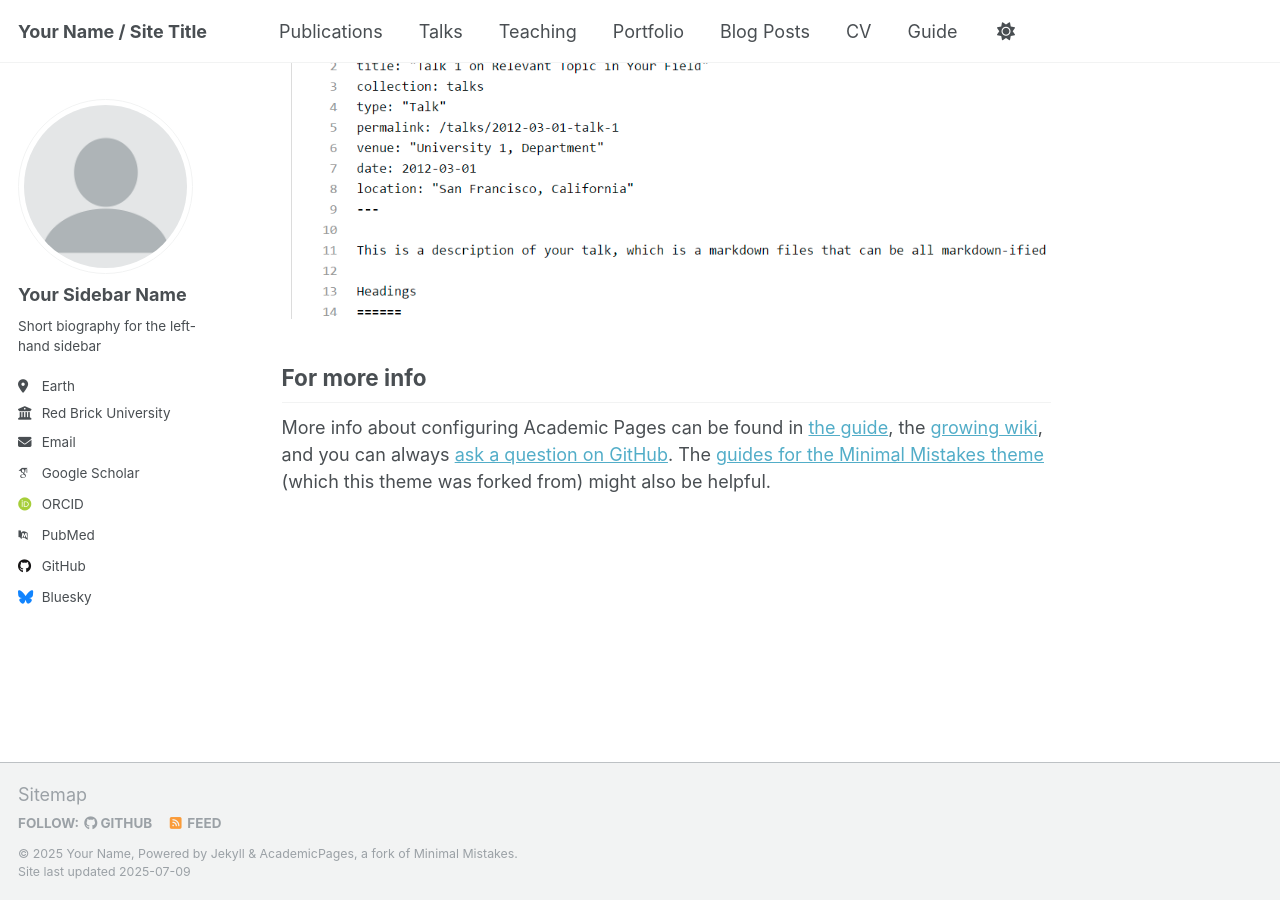
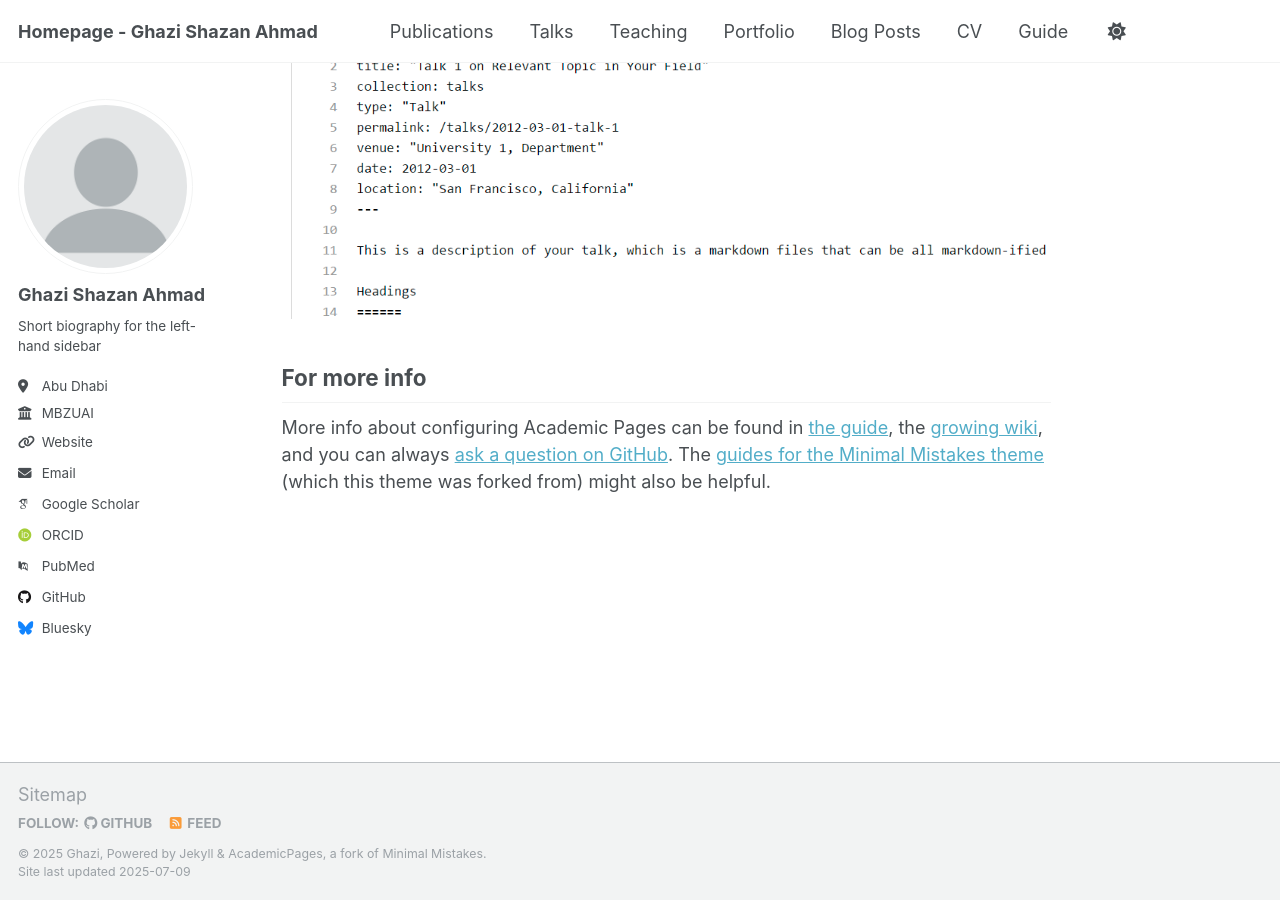
Before and after one commit to khufia/khufia.github.io, a Jekyll site: the page built from _pages/about.md, in a window 1280 px wide and 900 px high, scrolled down 2586 px. Built offline with Jekyll 4.4.1, drawn with Linux system fonts in a browser that asks for light colours; some web fonts are replaced; a script that is not in the unit is left out.

Commit message:
Update _config.yml

```diff
--- a/_config.yml
+++ b/_config.yml
@@ -9,13 +9,13 @@
 # Basic Site Settings
 locale                   : "en-US"
 site_theme               : "default"
-title                    : "Your Name / Site Title"
+title                    : "Homepage - Ghazi Shazan Ahmad"
 title_separator          : "-"
-name                     : &name "Your Name"
-description              : &description "personal description"
-url                      : https://academicpages.github.io # the base hostname & protocol for your site e.g. "https://[your GitHub username].github.io" or if you already have some other page hosted on Github then use "https://[your GitHub username].github.io/[Your Repo Name]"
+name                     : &name "Ghazi"
+description              : &description "Masters Student"
+url                      : https://khufia.github.io # the base hostname & protocol for your site e.g. "https://[your GitHub username].github.io" or if you already have some other page hosted on Github then use "https://[your GitHub username].github.io/[Your Repo Name]"
 baseurl                  : "" # the subpath of your site, e.g. "/blog"
-repository               : "academicpages/academicpages.github.io"
+repository               : "khufia/khufia.github.io"
 
 # Site Author - The following control what appear as part of the author content on the side bar.
 #               If a field is blank the icon and link will not appear, otherwise it will be shown.
@@ -23,22 +23,22 @@ repository               : "academicpages/academicpages.github.io"
 author:
   # Biographic information
   avatar           : "profile.png"
-  name             : "Your Sidebar Name"
+  name             : "Ghazi Shazan Ahmad"
   pronouns         : # example: "she/her"
   bio              : "Short biography for the left-hand sidebar"
-  location         : "Earth"
-  employer         : "Red Brick University"
-  uri              : # URL
-  email            : "none@example.org"
+  location         : "Abu Dhabi"
+  employer         : "MBZUAI"
+  uri              : "khufia.github.io"
+  email            : "ghazi.ahmad@mbzuai.ac.ae"
 
   # Academic websites
   academia         : # URL
   arxiv            : # URL - Update with the correct link to your profile
-  googlescholar    : "https://scholar.google.com/citations?user=PS_CX0AAAAAJ"
+  googlescholar    : "https://scholar.google.com/citations?user=qxmI8TkAAAAJ&hl=en"
   impactstory      : # URL
-  orcid            : "http://orcid.org/yourorcidurl"
+  orcid            : ""
   semantic         : # URL
-  pubmed           : "https://www.ncbi.nlm.nih.gov/pubmed/?term=john+snow"
+  pubmed           : ""
   researchgate     : # URL
   scopus           : # URL
 
```
